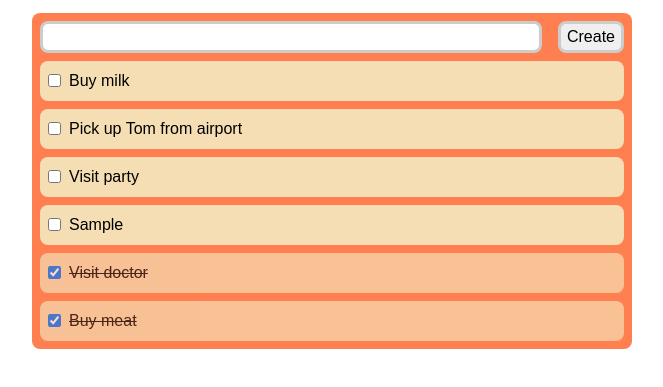
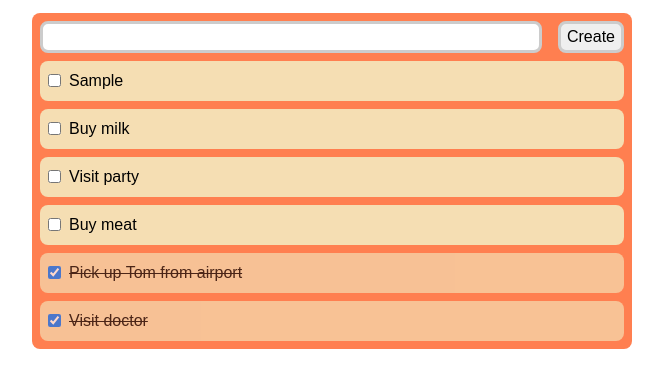
Before and after one commit to Vladyslav-Andrievych/javascript-full, a website: page index.html in a window 1280 px wide. Both pictures are taken after typing "Sample" into the empty fields and a click on the button "Create". Shown: the part 47-434 px from the top of the page, without its empty margins (308-971 px from the left). Drawn offline with nearby package versions, Linux system fonts and the light colour scheme.

Commit message:
lesson 24 additional tasks One and Two

```diff
--- a/index.js
+++ b/index.js
@@ -1,16 +1,53 @@
 const listElem = document.querySelector('.list');
 
 const tasks = [
-  { id: 1, text: 'Buy milk', done: false },
-  { id: 2, text: 'Pick up Tom from airport', done: false },
-  { id: 3, text: 'Visit party', done: false },
-  { id: 4, text: 'Visit doctor', done: true },
-  { id: 5, text: 'Buy meat', done: true },
+  { id: 1, text: 'Buy milk', done: false, time: new Date() },
+  { id: 2, text: 'Pick up Tom from airport', done: true, time: new Date() },
+  { id: 3, text: 'Visit party', done: false, time: new Date() },
+  { id: 4, text: 'Visit doctor', done: true, time: new Date() },
+  { id: 5, text: 'Buy meat', done: false, time: new Date() },
 ];
+
+const compareTime = (a, b) => {
+  const diff = a - b;
+
+  if (diff < 0) {
+    return 1;
+  }
+  if (diff > 0) {
+    return -1;
+  }
+  return 0;
+};
+
+const compareDone = (a, b) => {
+  const diff = a - b;
+
+  if (diff < 0) {
+    return -1;
+  }
+  if (diff > 0) {
+    return 1;
+  }
+  return 0;
+};
 
 const renderTasks = (tasksList) => {
   const tasksElems = tasksList
-    .sort((a, b) => a.done - b.done)
+    .sort((a, b) => {
+      const comapreTimeResult = compareTime(a.time, b.time);
+      const compareDoneResult = compareDone(a.done, b.done);
+
+      if (compareDoneResult) {
+        return compareDoneResult;
+      }
+
+      if (comapreTimeResult) {
+        return comapreTimeResult;
+      }
+
+      return 0;
+    })
     .map(({ id, text, done }) => {
       const listItemElem = document.createElement('li');
       listItemElem.classList.add('list__item');
@@ -31,8 +68,6 @@ const renderTasks = (tasksList) => {
 };
 
 renderTasks(tasks);
-
-// создание дел
 
 const createTaskElem = document.querySelector('.create-task-btn');
 
@@ -57,7 +92,7 @@ const onCreateTask = (event) => {
 
   const id = createId();
 
-  tasks.push({ id, text: taskInputElem.value, done: false });
+  tasks.push({ id, text: taskInputElem.value, done: false, time: new Date() });
 
   taskInputElem.value = '';
 
@@ -66,8 +101,6 @@ const onCreateTask = (event) => {
 };
 
 createTaskElem.addEventListener('click', onCreateTask);
-
-// переключатель выполнено/не выполнено
 
 const onClickCkeckbox = (event) => {
   const isCheckbox = event.target.classList.contains('list__item-checkbox');
@@ -81,8 +114,10 @@ const onClickCkeckbox = (event) => {
 
   if (tasks[taskIndex].done === false) {
     tasks[taskIndex].done = true;
+    tasks[taskIndex].time = new Date();
   } else {
     tasks[taskIndex].done = false;
+    tasks[taskIndex].time = new Date();
   }
 
   listElem.innerHTML = '';
@@ -90,3 +125,67 @@ const onClickCkeckbox = (event) => {
 };
 
 listElem.addEventListener('click', onClickCkeckbox);
+
+// Another Task -----------------------------------------------------------------
+
+// const stringToDate = (string) => {
+//   const [month, date] = string.split('/');
+
+//   return new Date(0, month - 1, date);
+// };
+
+// const compareDates = (a, b) => {
+//   const diff = a - b;
+
+//   if (diff < 0) {
+//     return -1;
+//   }
+
+//   if (diff > 0) {
+//     return 1;
+//   }
+
+//   return 0;
+// };
+
+// const months = [
+//   'Jan',
+//   'Feb',
+//   'Mar',
+//   'Apr',
+//   'May',
+//   'Jun',
+//   'Jul',
+//   'Aug',
+//   'Sep',
+//   'Oct',
+//   'Nov',
+//   'Dec',
+// ];
+
+// const studentsBirthDays = (students) =>
+//   students
+//     .map((student) => ({
+//       name: student.name,
+//       birthDate: stringToDate(student.birthDate),
+//     }))
+//     .sort((student1, student2) =>
+//       compareDates(student1.birthDate, student2.birthDate)
+//     )
+//     .reduce((acc, student) => {
+//       Array.isArray(acc[months[student.birthDate.getMonth()]])
+//         ? acc[months[student.birthDate.getMonth()]].push(student.name)
+//         : (acc[months[student.birthDate.getMonth()]] = [student.name]);
+
+//       return {
+//         ...acc,
+//       };
+//     }, {});
+
+// console.log(
+//   studentsBirthDays([
+//     { name: 'Tom', birthDate: '01/15/2010' },
+//     { name: 'Ben', birthDate: '01/17/2008' },
+//     { name: 'Sam', birthDate: '03/15/2010' },
+//   ])
+// );
--- a/styles.css
+++ b/styles.css
@@ -1,3 +1,5 @@
+/* relate to first task */
+
 * {
   box-sizing: border-box;
 }
```
Also changed, not shown: index.html (+1 -1 lines).
